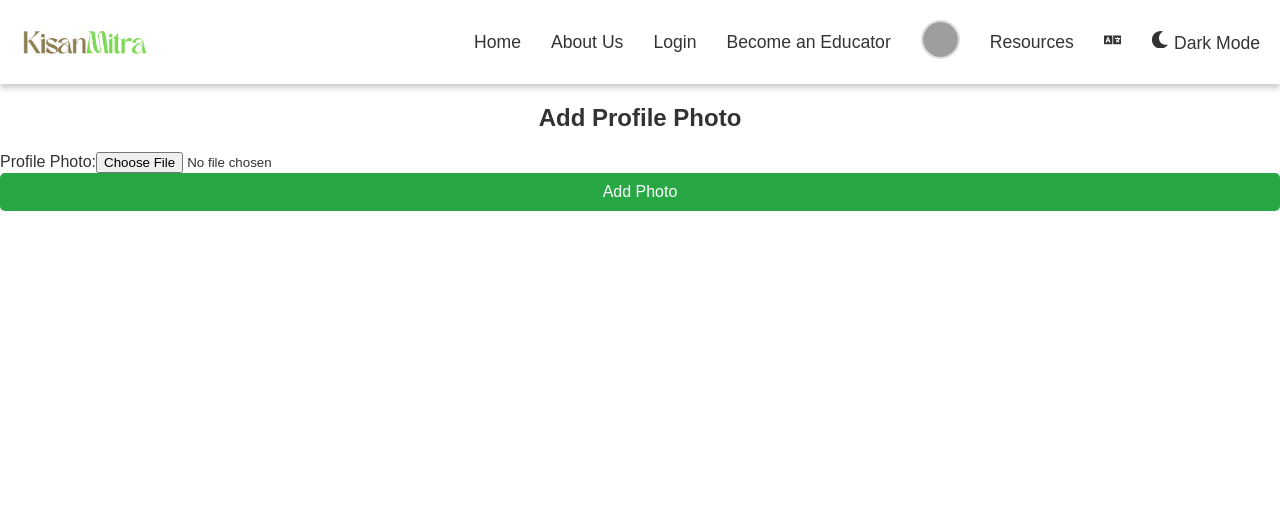
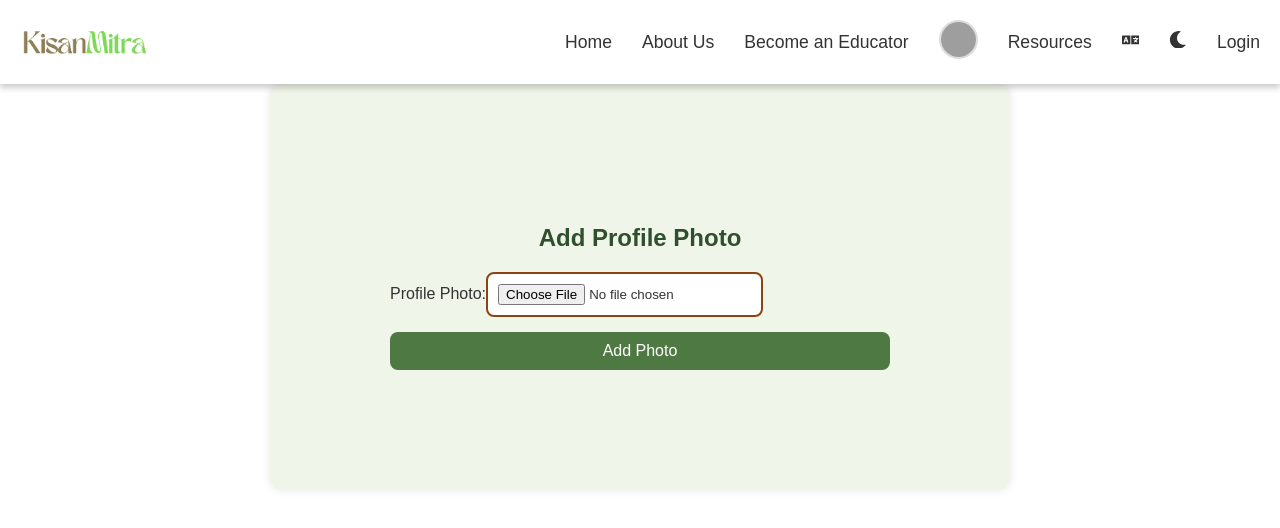
Before and after one commit to Vidhikothia/KisanMitra, a React (Create React App) app in the folder frontend/: page /manageprofile in a window 1280 px wide. Shown: the top 528 px of the page. Built offline with nearby package versions, Linux system fonts and the light colour scheme; grey boxes are pictures that could not be loaded.

Commit message:
colour changes done

```diff
--- a/frontend/src/components/Footer.css
+++ b/frontend/src/components/Footer.css
@@ -1,6 +1,6 @@
 /* Footer Container */
 .footer {
-  background-color: #39a037; /* Adjust the color as needed */
+  background-color:#0e852c; /* Adjust the color as needed */
   color: #fff;
   padding: 200px 20px 10px;
   position: relative;
--- /dev/null
+++ b/frontend/src/components/ManageProfile.css
@@ -0,0 +1,47 @@
+/* General Styling for Manage Profile Page */
+.manage-profile {
+    display: flex;
+    flex-direction: column;
+    align-items: center;
+    background-color: #f0f5e9; /* Light greenish background */
+    padding: 120px;
+    border-radius: 12px;
+    box-shadow: 0 0 10px rgba(0, 0, 0, 0.1);
+    max-width: 500px;
+    margin: auto;
+  }
+
+  .manage-profile h2 {
+    color: #2f4f2f; /* Dark Olive Green */
+    margin-bottom: 20px;
+  }
+
+  .manage-profile form {
+    display: flex;
+    flex-direction: column;
+    gap: 15px;
+    width: 100%;
+  }
+
+  .manage-profile input[type="file"] {
+    padding: 10px;
+    border: 2px solid #8b4513; /* Saddle Brown */
+    border-radius: 8px;
+    background-color: #fff;
+    cursor: pointer;
+  }
+
+  .manage-profile button {
+    padding: 10px 20px;
+    background-color: #4f7942; /* Fern Green */
+    color: white;
+    border: none;
+    border-radius: 8px;
+    cursor: pointer;
+    transition: background-color 0.3s, transform 0.2s;
+  }
+
+  .manage-profile button:hover {
+    background-color: #2e8b57; /* Sea Green */
+    transform: scale(1.05);
+  }
--- a/frontend/src/components/ManageProfile.js
+++ b/frontend/src/components/ManageProfile.js
@@ -1,6 +1,7 @@
 import React, { useState } from 'react';
 import axios from 'axios';
 import { useNavigate } from 'react-router-dom';
+import './ManageProfile.css';
 
 const ManageProfile = () => {
   const [profilePhoto, setProfilePhoto] = useState(null);
--- a/frontend/src/components/Navbar.js
+++ b/frontend/src/components/Navbar.js
@@ -67,7 +67,6 @@ const Navbar = () => {
       <ul className="nav-links">
         <li><a href="/">Home</a></li>
         <li><a href="/aboutus">About Us</a></li>
-        <li><a href="/login">Login</a></li>
 
         {isEducator ? (
           <li>
@@ -114,9 +113,11 @@ const Navbar = () => {
 
         <li>
           <a href="#mode" onClick={toggleMode}>
-            {isDarkMode ? <FaSun /> : <FaMoon />} {isDarkMode ? 'Light Mode' : 'Dark Mode'}
+            {isDarkMode ? <FaSun /> : <FaMoon />}
           </a>
         </li>
+        <li><a href="/login">Login</a></li>
+
       </ul>
     </nav>
   );
--- a/frontend/src/components/VideoCards.js
+++ b/frontend/src/components/VideoCards.js
@@ -20,7 +20,7 @@ const VideoCards = () => {
         const data = await response.json();
 
         setVideos(data);
-        setVisibleVideos(data.slice(0, 3));  // Display only 3 videos
+        setVisibleVideos(data.slice(0, 6));  // Display only 3 videos
       } catch (error) {
         setError(error.message);
       } finally {
--- a/frontend/src/components/Videos.css
+++ b/frontend/src/components/Videos.css
@@ -2,7 +2,7 @@
 .videos-page {
   display: flex;
   justify-content: center;
-  background-color: #f9f9f9;
+  background-color: #f0f5e9; /* Light greenish background */
   min-height: 100vh;
   padding: 20px 0;
 }
@@ -18,7 +18,7 @@
 
 /* Video Card */
 .video-card {
-  background: white;
+  background: #e6f0d4; /* Soft green */
   border-radius: 10px;
   overflow: hidden;
   cursor: pointer;
@@ -35,7 +35,7 @@
   position: relative;
   width: 100%;
   aspect-ratio: 16 / 9;
-  background-color: #ddd;
+  background-color: #b2c89b;
   display: flex;
   justify-content: center;
   align-items: center;
@@ -52,19 +52,14 @@
   position: absolute;
   font-size: 3rem;
   color: white;
-  background: rgba(0, 0, 0, 0.6);
+  background: rgba(34, 139, 34, 0.6); /* Forest Green */
   padding: 15px 20px;
   border-radius: 50%;
   transition: background 0.2s;
 }
 
 .video-card:hover .play-button {
-  background: rgba(0, 0, 0, 0.8);
-}
-
-/* Video Player */
-.video-player {
-  display: none; /* Hide video element by default */
+  background: rgba(34, 139, 34, 0.8);
 }
 
 /* Video Info */
@@ -75,13 +70,13 @@
 .video-title {
   font-size: 1.1rem;
   font-weight: bold;
-  color: #333;
+  color: #2f4f2f; /* Dark Olive Green */
   margin-bottom: 5px;
 }
 
 .video-description {
   font-size: 0.9rem;
-  color: #666;
+  color: #556b2f;
   margin-bottom: 8px;
 }
 
@@ -90,7 +85,7 @@
   display: flex;
   flex-direction: column;
   font-size: 0.85rem;
-  color: #777;
+  color: #6b8e23;
 }
 
 .video-date {
@@ -99,16 +94,46 @@
 
 .video-educator {
   font-weight: bold;
-  color: #444;
+  color: #556b2f;
   margin-bottom: 8px;
 }
 
 /* Action Buttons */
 .video-actions {
   display: flex;
-  gap: 8px;
+  gap: 15px;
+  margin-top: 8px;
 }
 
+.video-actions button {
+  border: none;
+  background: none;
+  font-size: 1rem;
+  cursor: pointer;
+  padding: 5px;
+  color:#8b4513; /* Fern Green */
+  transition: color 0.3s, transform 0.2s;
+}
+
+.video-actions button:hover {
+  background-color:rgb(169, 85, 24);
+  color: #ffffff; /* Sea Green */
+  transform: scale(1.1);
+}
+
+.like-btn {
+  color: #8b0000; /* Dark Red for like button */
+}
+
+.share-btn {
+  color: #4682b4; /* Steel Blue for share button */
+}
+
+.more-btn {
+  color: #8b4513; /* Saddle Brown for more options */
+}
+
+/* View More Link */
 .view-more {
   display: flex;
   justify-content: center;
@@ -116,30 +141,8 @@
 .view-more p {
   cursor: pointer;
   font-size: 18px;
-  color: blue;
+  color: #006400; /* Dark Green */
   text-decoration: underline;
-}
-
-
-.video-actions button {
-  border: none;
-  background: none;
-  font-size: 1rem;
-  cursor: pointer;
-  padding: 5px;
-  transition: color 0.2s;
-}
-
-.like-btn {
-  color: red;
-}
-
-.share-btn {
-  color: blue;
-}
-
-.more-btn {
-  color: #555;
 }
 
 /* Responsive Design */
```
